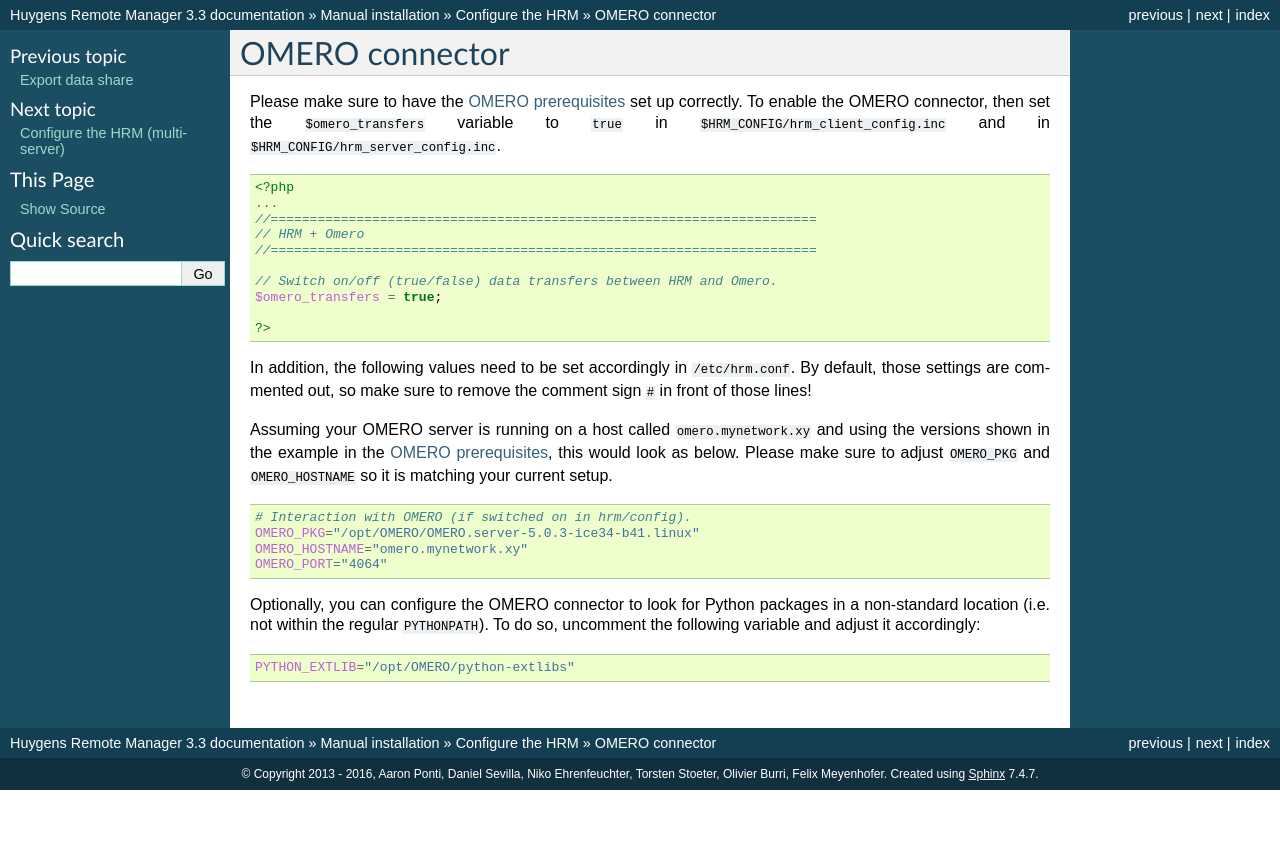
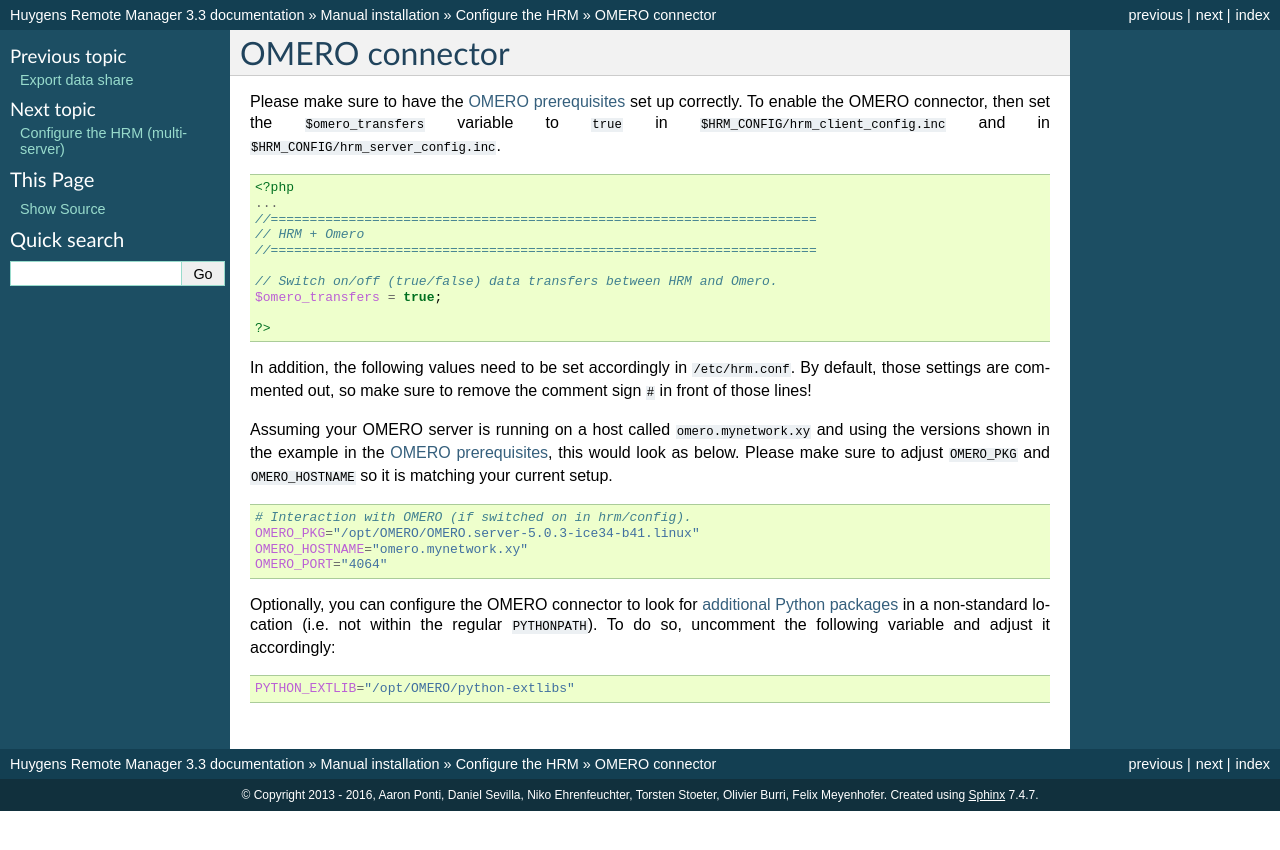
Before and after one commit to aarpon/hrm_docs, a Sphinx documentation site: the page built from docs/admin/configure_omero.rst, in a window 1280 px wide. Shown: the top 850 px of the page. Built offline with Sphinx 7.4.7, drawn with Linux system fonts in a browser that asks for light colours.

Commit message:
Add reference to optional connector packages.
refs #395

```diff
--- a/docs/admin/configure_omero.rst
+++ b/docs/admin/configure_omero.rst
@@ -41,9 +41,10 @@
     OMERO_HOSTNAME="omero.mynetwork.xy"
     OMERO_PORT="4064"
 
-Optionally, you can configure the OMERO connector to look for Python packages
-in a non-standard location (i.e. not within the regular ``PYTHONPATH``). To do
-so, uncomment the following variable and adjust it accordingly:
+Optionally, you can configure the OMERO connector to look for :ref:`additional
+Python packages <prerequisites-omero-optional>` in a non-standard location
+(i.e. not within the regular ``PYTHONPATH``). To do so, uncomment the following
+variable and adjust it accordingly:
 
 .. code-block:: sh
 
--- a/docs/admin/prerequisites.rst
+++ b/docs/admin/prerequisites.rst
@@ -320,6 +320,8 @@
 
     This configuration variable also applies to the following section!
 
+.. _prerequisites-omero-optional:
+
 Additional Python Packages (Optional)
 -------------------------------------
 
```
